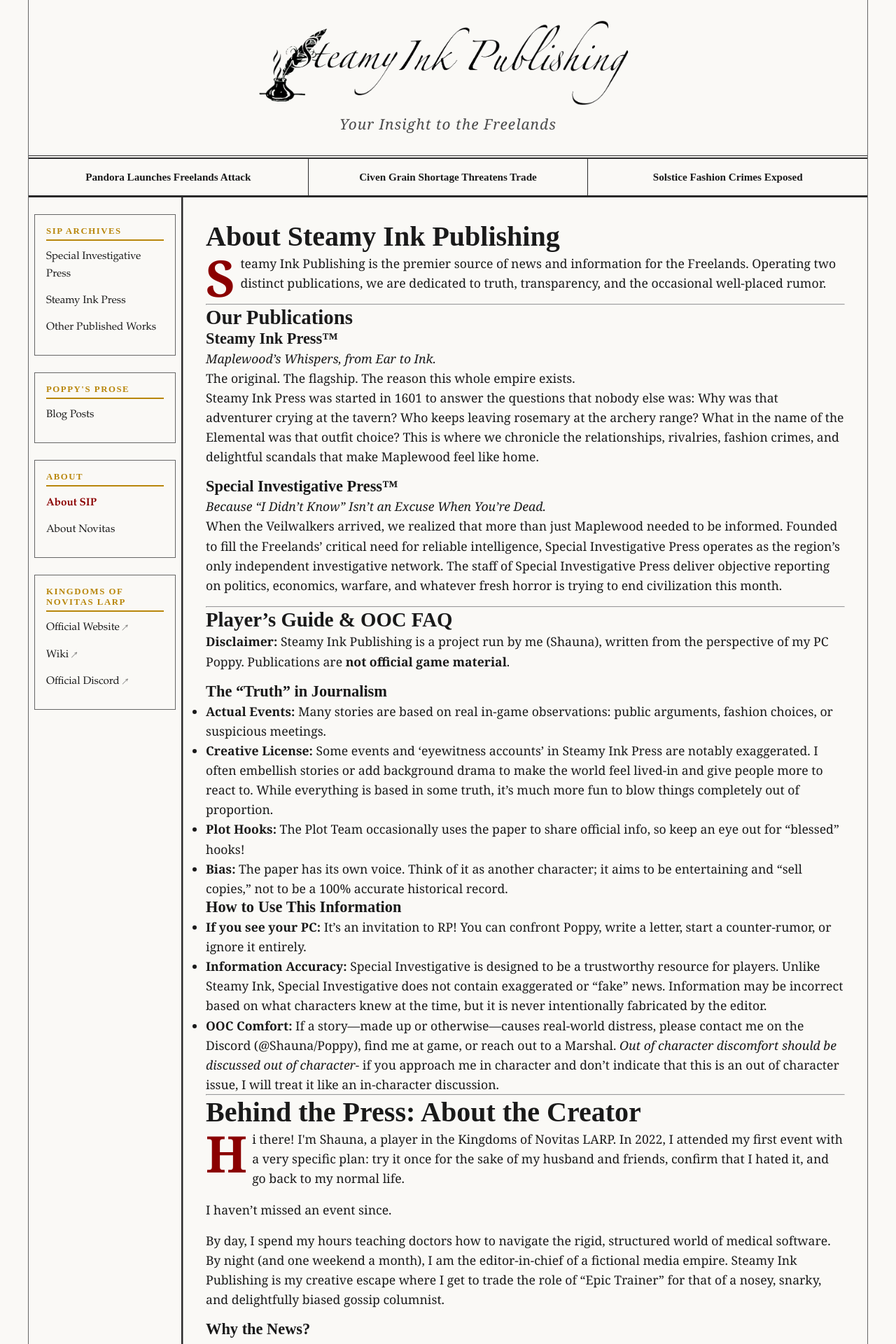
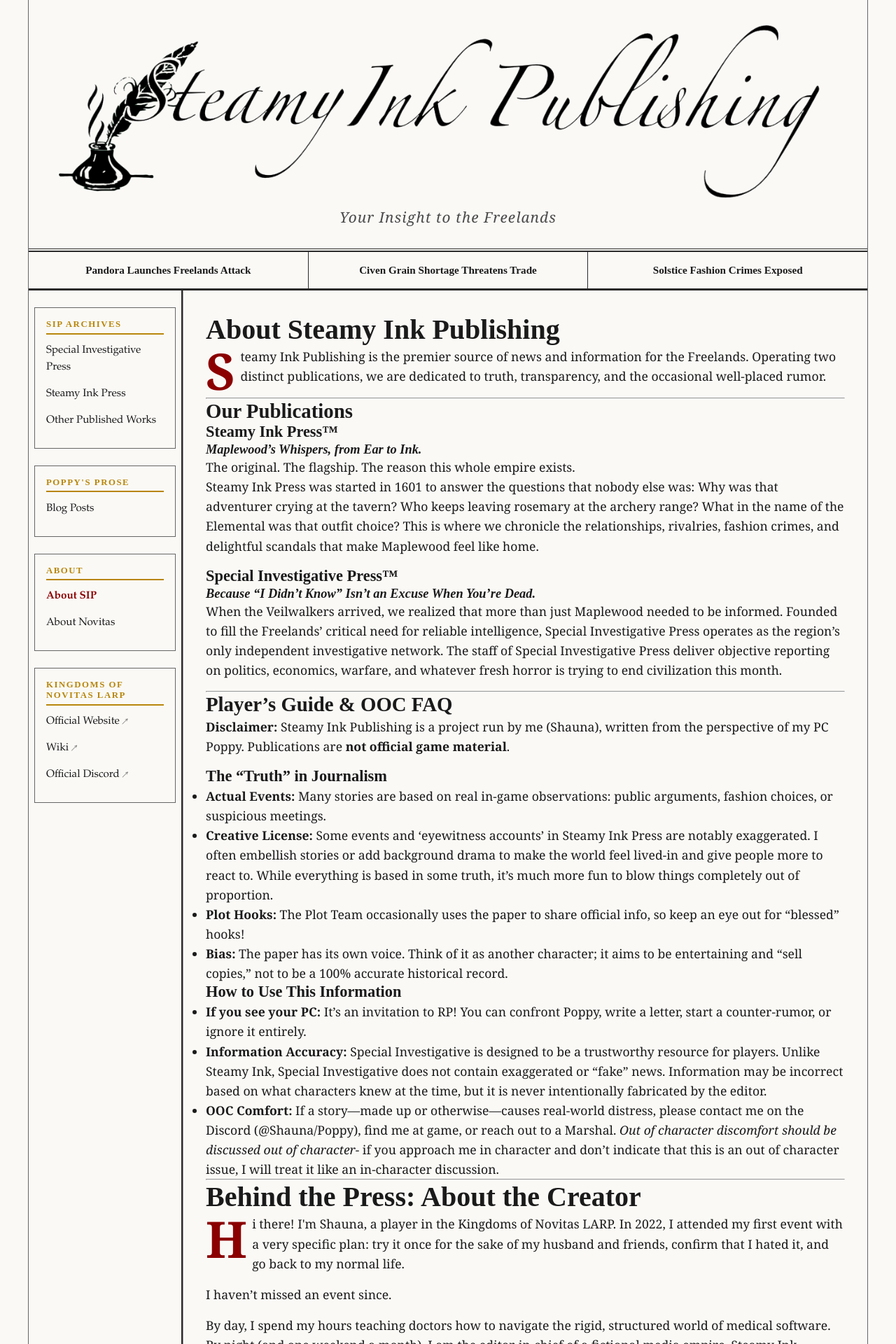
Before and after one commit to ftkatyowser/steamy-ink, a Jekyll site: the page built from about.md, in a window 1280 px wide. Shown: the top 1920 px of the page at 70% size. Built offline with Jekyll 4.4.1, drawn with Linux system fonts in a browser that asks for light colours.

Commit message:
css changes

```diff
--- a/about.md
+++ b/about.md
@@ -13,12 +13,12 @@ permalink: /about/
 ## Our Publications
 
 ### Steamy Ink Press™
-*Maplewood's Whispers, from Ear to Ink.*
+#### *Maplewood's Whispers, from Ear to Ink.*
 The original. The flagship. The reason this whole empire exists.
 Steamy Ink Press was started in 1601 to answer the questions that nobody else was: Why was that adventurer crying at the tavern? Who keeps leaving rosemary at the archery range? What in the name of the Elemental was that outfit choice? This is where we chronicle the relationships, rivalries, fashion crimes, and delightful scandals that make Maplewood feel like home.
 
 ### Special Investigative Press™
-*Because "I Didn't Know" Isn't an Excuse When You're Dead.*
+#### *Because "I Didn't Know" Isn't an Excuse When You're Dead.*
 When the Veilwalkers arrived, we realized that more than just Maplewood needed to be informed. Founded to fill the Freelands' critical need for reliable intelligence, Special Investigative Press operates as the region's only independent investigative network. The staff of Special Investigative Press deliver objective reporting on politics, economics, warfare, and whatever fresh horror is trying to end civilization this month.
 
 ---
--- a/assets/css/style.css
+++ b/assets/css/style.css
@@ -155,8 +155,8 @@ p {
 }
 
 .masthead-logo {
-  max-width: 550px;
-  width: 100%;
+  width: auto%;
+  max-width: 100%;
   height: auto;
   margin-bottom: var(--spacing-xs);
 }
```
Also changed, not shown: 2 other files.
